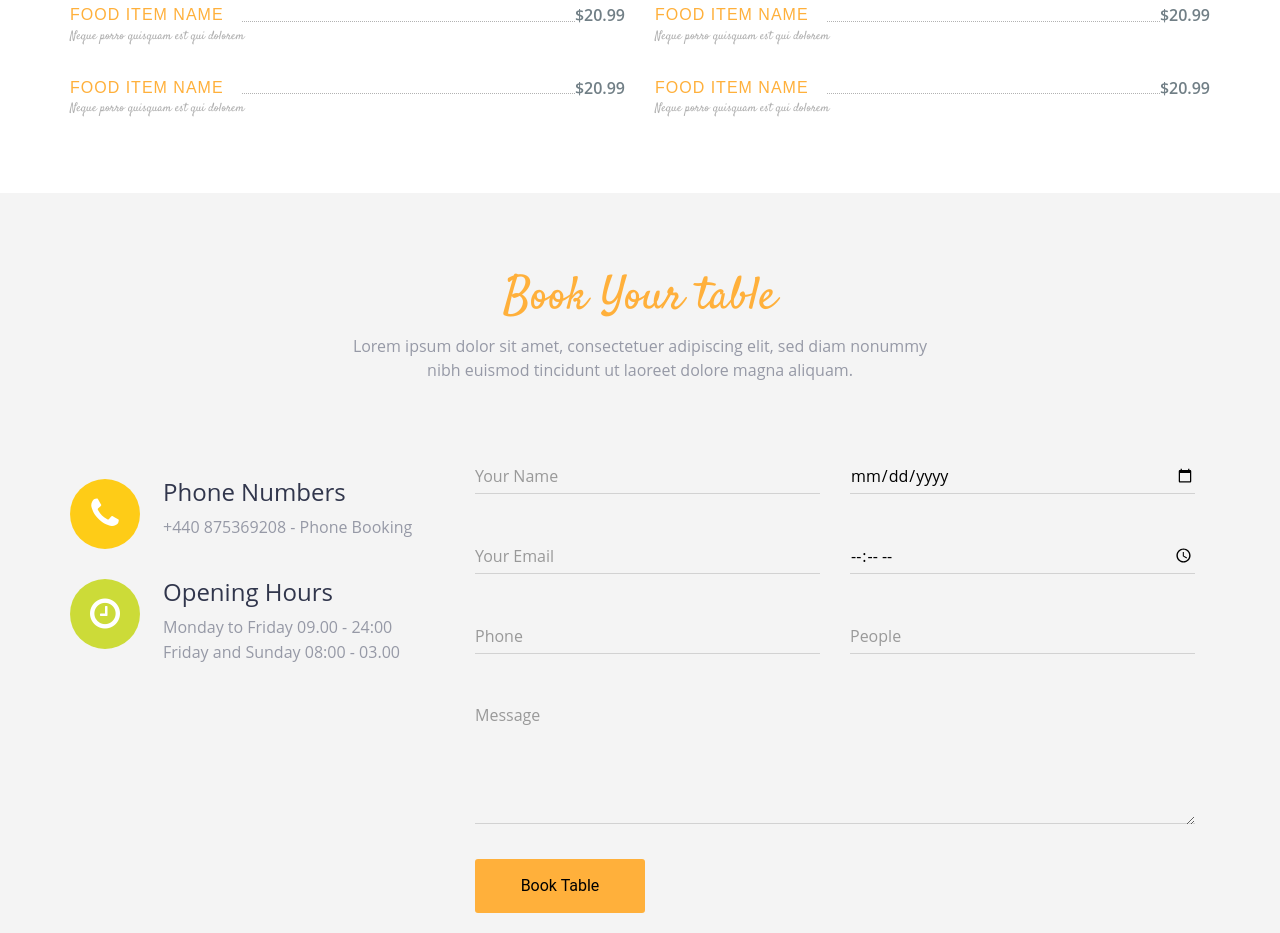
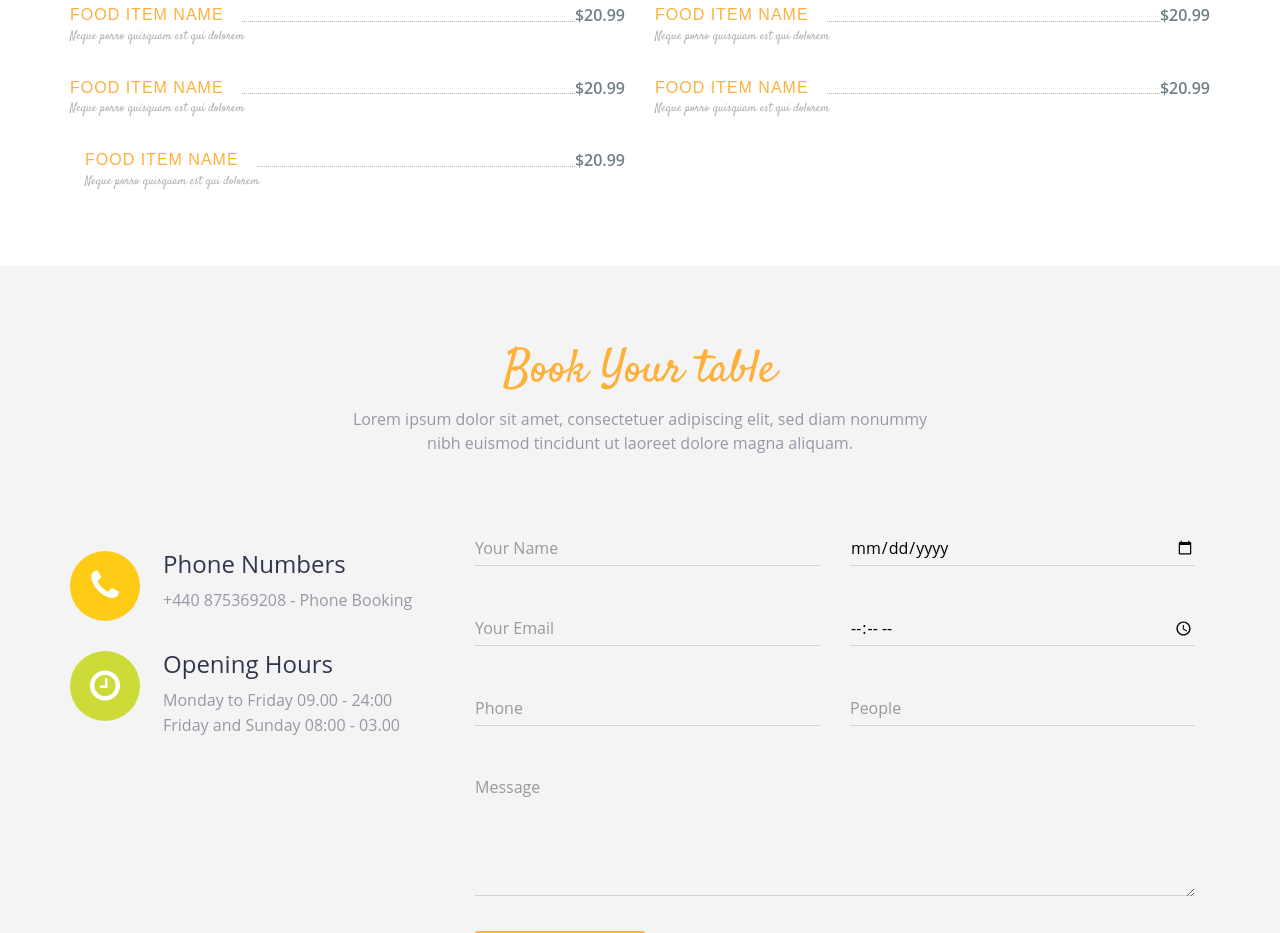
Before and after one commit to KomalZaheerKalhoro/ShopSavvy-, a plain HTML site: page index.html in a window 1280 px wide. Shown: the part 2657-3590 px from the top of the page. Drawn offline with Linux system fonts and the light colour scheme; a web font is replaced by a local one.

Commit message:
Dinner Menu added Again

```diff
--- a/index.html
+++ b/index.html
@@ -286,6 +286,16 @@
         </div>
       </div>
 
+      <div class="dinner menu-restaurant">
+        <span class="clearfix">
+          <a class="menu-title" href="#" data-meal-img="assets/img/restaurant/rib.jpg">Food Item Name</a>
+          <span style="left: 166px; right: 44px;" class="menu-line"></span>
+          <span class="menu-price">$20.99</span>
+        </span>
+        <span class="menu-subtitle">Neque porro quisquam est qui dolorem</span>
+      </div>
+    </div>
+
       </div>
     </div>
   </section>
```
